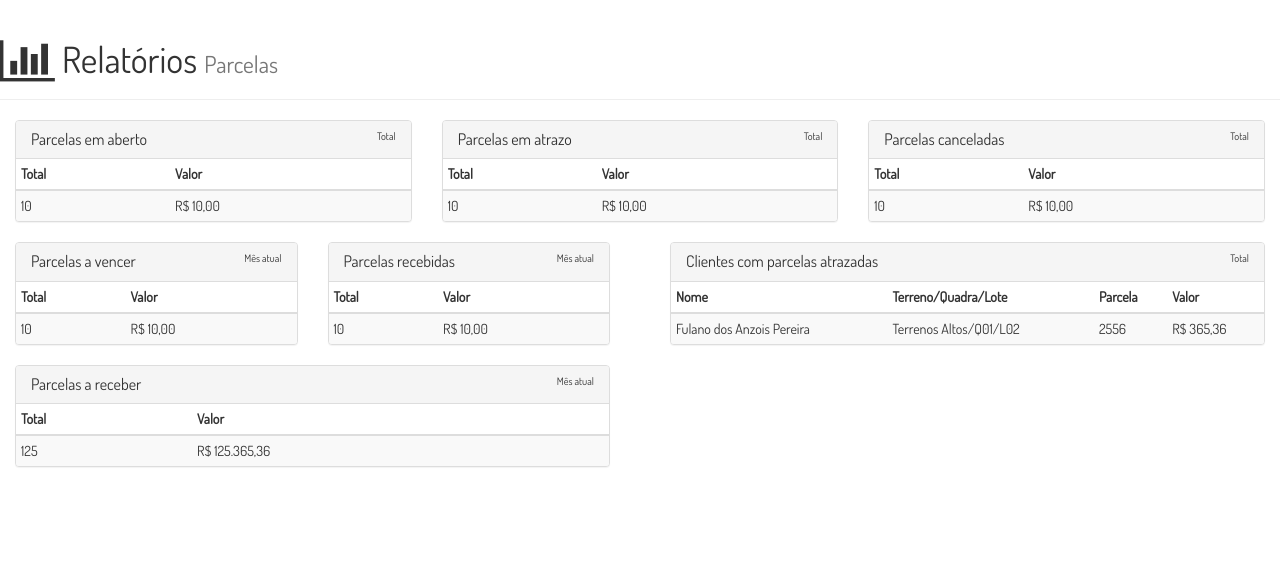
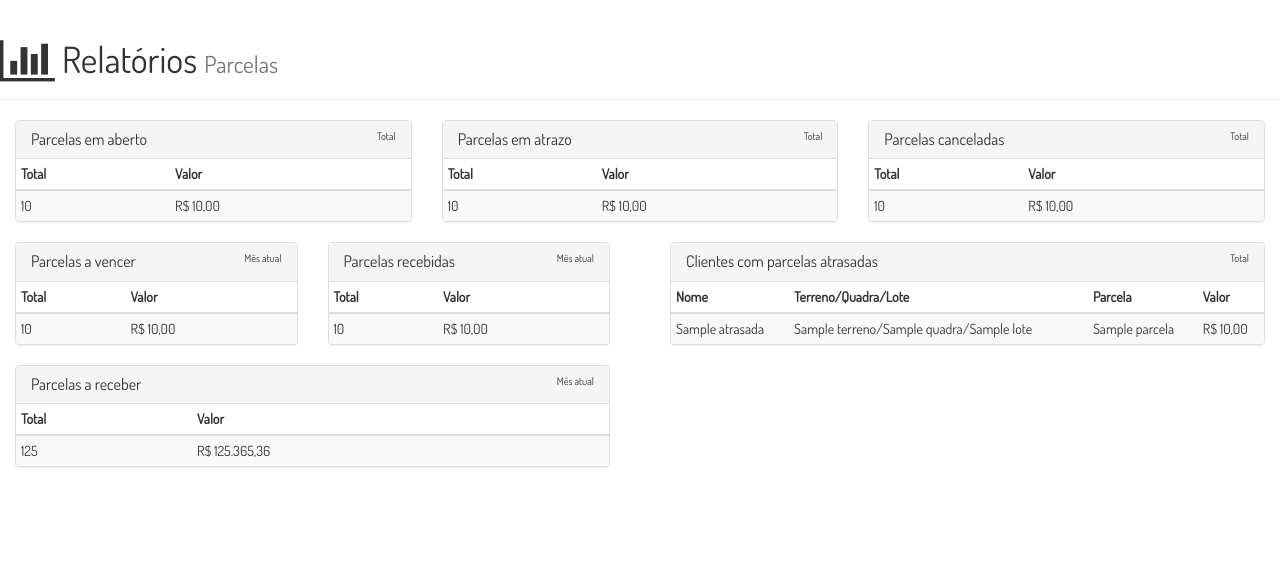
Before and after one commit to alanfm/contratos, a PHP site: template src/app/View/relatorios/parcelas.php in a window 1280 px wide. Shown: the top 584 px of the page. Run offline with PHP 8.4, Linux system fonts and the light colour scheme; the template is opened without the code that fills it: most values are stand-ins (such as "Sample title", 1, 10 or a date in 2020); some libraries are stand-ins or nearby versions.

Commit message:
Update Relatórios

```diff
--- a/src/app/View/relatorios/parcelas.php
+++ b/src/app/View/relatorios/parcelas.php
@@ -32,8 +32,8 @@
             </thead>
             <tbody>
                 <tr>
-                    <td><?=$total_atrazadas->total?></td>
-                    <td>R$ <?=number_format($total_atrazadas->valor, 2, ',', '.')?></td>
+                    <td><?=$total_atrasadas->total?></td>
+                    <td>R$ <?=number_format($total_atrasadas->valor, 2, ',', '.')?></td>
                 </tr>
             </tbody>
         </table>
@@ -121,7 +121,7 @@
     <div class="col-md-6">
         <div class="col-md-12">
             <div class="panel panel-default">
-                <div class="panel-heading"><h3 class="panel-title">Clientes com parcelas atrazadas <small class="pull-right">Total</small></h3></div>
+                <div class="panel-heading"><h3 class="panel-title">Clientes com parcelas atrasadas <small class="pull-right">Total</small></h3></div>
                 <table class="table table-condensed table-striped table-hover">
                     <thead>
                         <tr>
@@ -132,12 +132,14 @@
                         </tr>
                     </thead>
                     <tbody>
-                        <tr>
-                            <td>Fulano dos Anzois Pereira</td>
-                            <td>Terrenos Altos/Q01/L02</td>
-                            <td>2556</td>
-                            <td>R$ 365,36</td>
-                        </tr>
+                        <?php foreach($atrasadas as $atrasada):?>
+                            <tr>
+                                <td><?=$atrasada->nome?></td>
+                                <td><?=sprintf('%s/%s/%s', $atrasada->terreno, $atrasada->quadra, $atrasada->lote)?></td>
+                                <td><?=$atrasada->parcela?></td>
+                                <td>R$ <?=number_format($atrasada->valor, 2, ',', '.')?></td>
+                            </tr>
+                        <?php endforeach;?>
                     </tbody>
                 </table>
             </div>
```
Also changed, not shown: src/app/Controller/Relatorios.php (+6 -1 lines).
